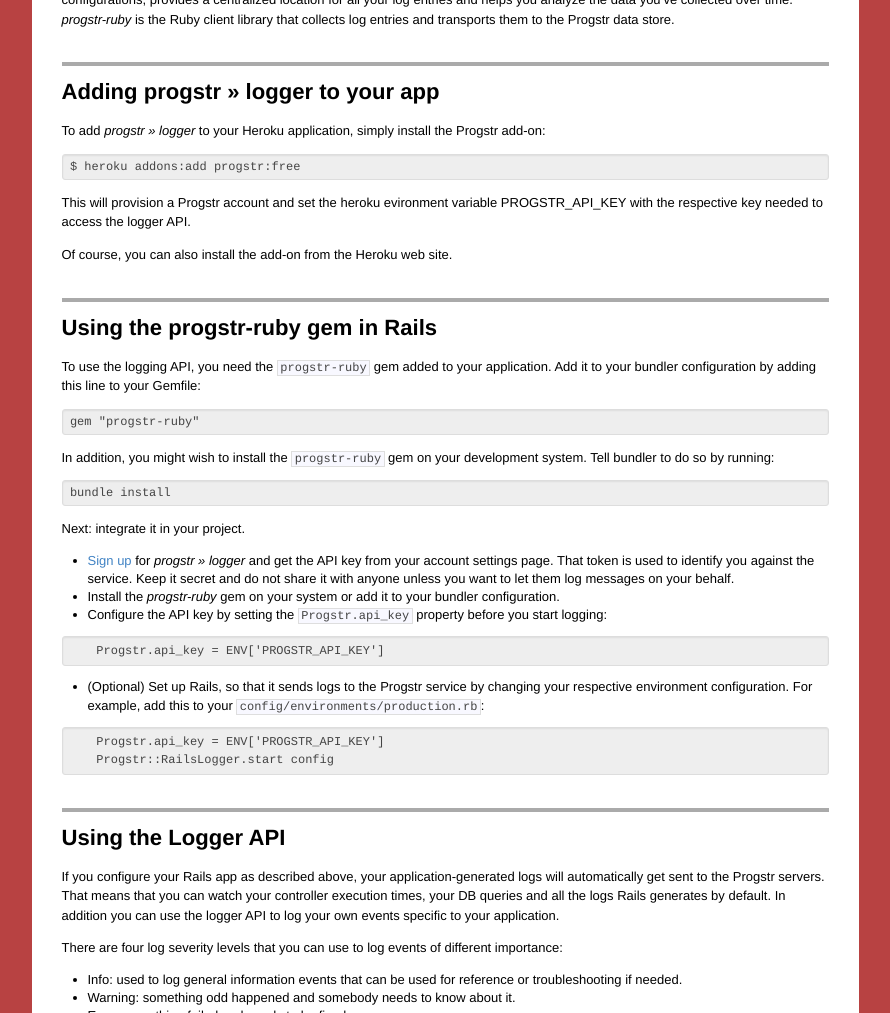
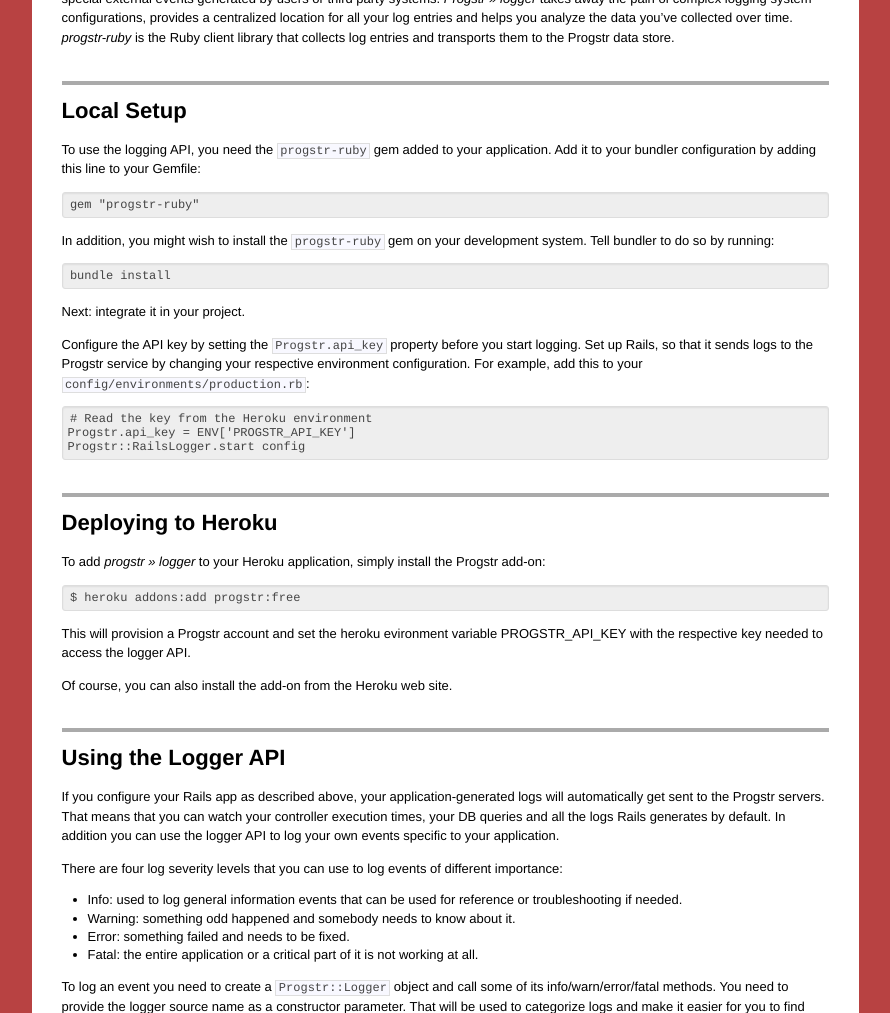
Before and after one commit to progstr/progstr.github.com, a Jekyll site: the page built from index.md, in a window 1280 px wide and 1400 px high, cut to the strip 387-1400 px from the top of the window. Shown: the whole strip, without its empty margins (195-1085 px from the left). Built offline with Jekyll 4.4.1, drawn with Linux system fonts in a browser that asks for light colours; some of the changed text lies outside the part shown.

Commit message:
Updated the Heroku docs to match the addon template.

```diff
--- a/index.md
+++ b/index.md
@@ -4,24 +4,16 @@ layout: default
 ---
 Table of Contents
 =================
-* [Adding progstr &raquo; logger to your app](#adding_progstr__logger_to_your_app)
+* [Local setup](#local_setup)
+* [Deploying to Heroku](#deploying_to_heroku)
 * [Using the progstr-ruby gem in Rails](#using_the_progstrruby_gem_in_rails)
 * [Using the Logger API](#using_the_logger_api)
 * [Viewing logs and setting up alerts](#viewing_logs_and_setting_up_alerts)
 
 *Progstr &raquo; logger* is a service that collects and manages programmer log entries in the cloud. Most web applications log errors and special external events generated by users or third party systems. *Progstr &raquo; logger* takes away the pain of complex logging system configurations, provides a centralized location for all your log entries and helps you analyze the data you've collected over time. *progstr-ruby* is the Ruby client library that collects log entries and transports them to the Progstr data store.
 
-#Adding progstr &raquo; logger to your app
 
-To add *progstr &raquo; logger* to your Heroku application, simply install the Progstr add-on:
-
-    $ heroku addons:add progstr:free
-
-This will provision a Progstr account and set the heroku evironment variable PROGSTR_API_KEY with the respective key needed to access the logger API.
-
-Of course, you can also install the add-on from the Heroku web site.
-
-# Using the progstr-ruby gem in Rails
+# Local Setup
 
 To use the logging API, you need the `progstr-ruby` gem added to your application. Add it to your bundler configuration by adding this line to your Gemfile:
 
@@ -33,17 +25,21 @@ In addition, you might wish to install the `progstr-ruby` gem on your developmen
 
 Next: integrate it in your project.
 
-* [Sign up](http://app.progstr.com/signup) for *progstr &raquo; logger* and get the API key from your account settings page. That token is used to identify you against the service. Keep it secret and do not share it with anyone unless you want to let them log messages on your behalf.
-* Install the  *progstr-ruby* gem on your system or add it to your bundler configuration.
-* Configure the API key by setting the `Progstr.api_key` property before you start logging:
-<pre>
-    Progstr.api_key = ENV['PROGSTR_API_KEY']
-</pre>
-* (Optional) Set up Rails, so that it sends logs to the Progstr service by changing your respective environment configuration. For example, add this to your `config/environments/production.rb`:
-<pre>
+Configure the API key by setting the `Progstr.api_key` property before you start logging. Set up Rails, so that it sends logs to the Progstr service by changing your respective environment configuration. For example, add this to your `config/environments/production.rb`:
+
+    # Read the key from the Heroku environment
     Progstr.api_key = ENV['PROGSTR_API_KEY']
     Progstr::RailsLogger.start config
-</pre>
+
+#Deploying to Heroku
+
+To add *progstr &raquo; logger* to your Heroku application, simply install the Progstr add-on:
+
+    $ heroku addons:add progstr:free
+
+This will provision a Progstr account and set the heroku evironment variable PROGSTR_API_KEY with the respective key needed to access the logger API.
+
+Of course, you can also install the add-on from the Heroku web site.
 
 #Using the Logger API
 
```
Also changed, not shown: _posts/2011-08-30-heroku.md (+16 -20 lines).
